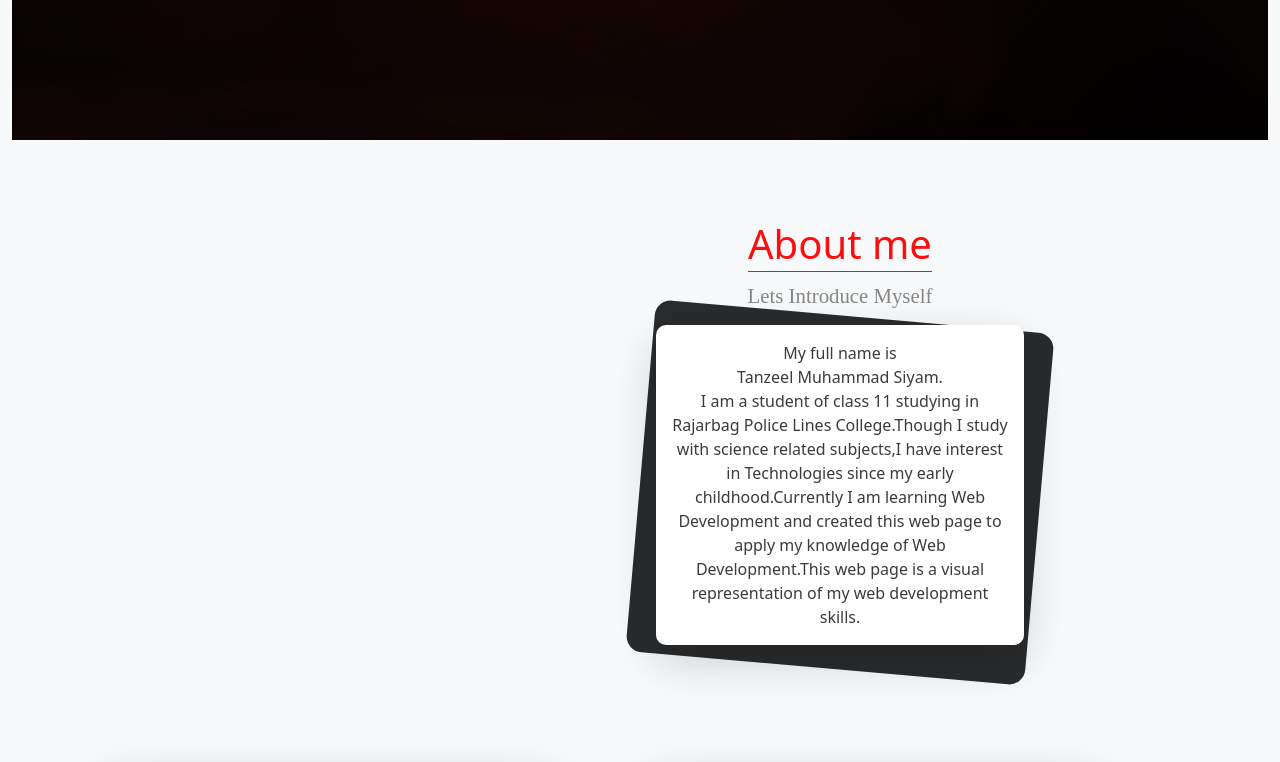
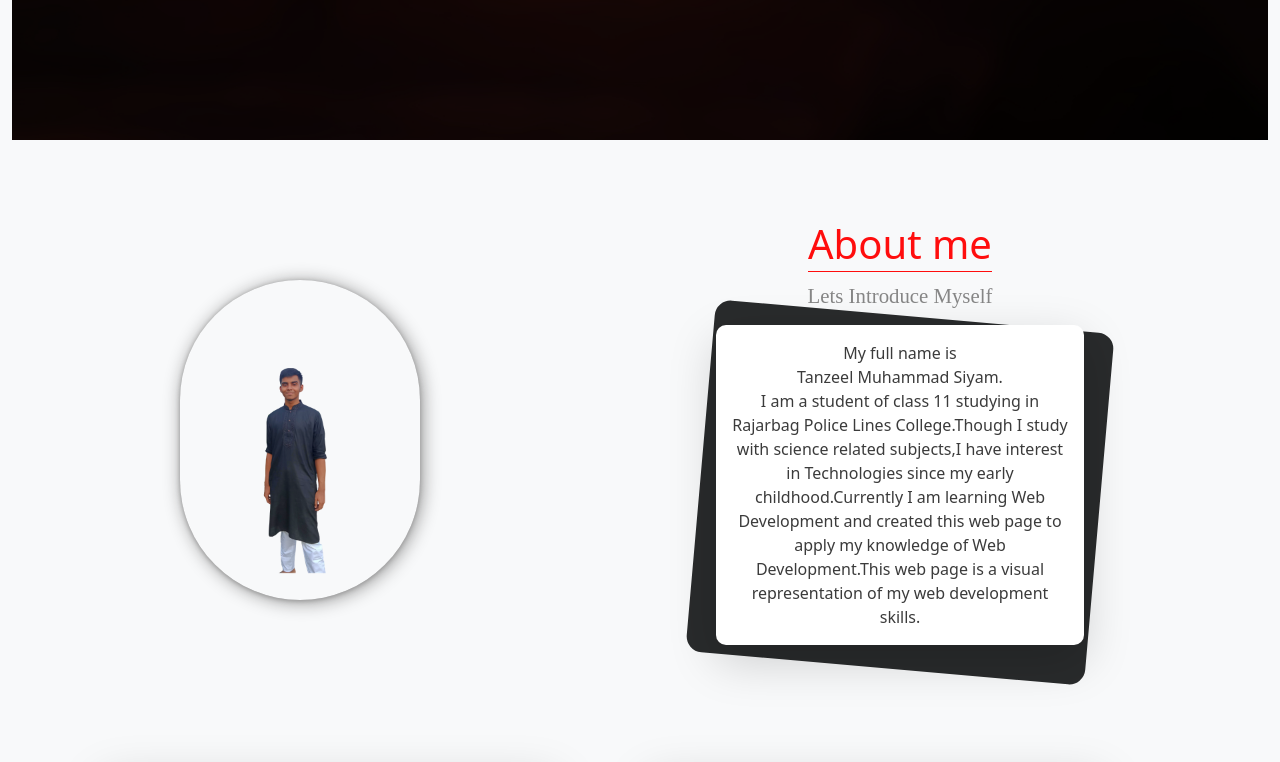
Before and after one commit to siyamtanzeel/1, a plain HTML site: page index.html in a window 1280 px wide. Shown: the part 500-1262 px from the top of the page. Drawn offline with nearby package versions, Linux system fonts and the light colour scheme; a web font is replaced by a local one.

Commit message:
Update index.html

```diff
--- a/index.html
+++ b/index.html
@@ -64,7 +64,7 @@
       <div class="container-fluid">
         <div id="about">
           <div id="seephoto">
-            <img id="myPhoto" src="webcvr.jpg" alt="">
+            <img id="myPhoto" src="webcvr.png" alt="">
           </div>
           <div class="info">
             <h1>
```
